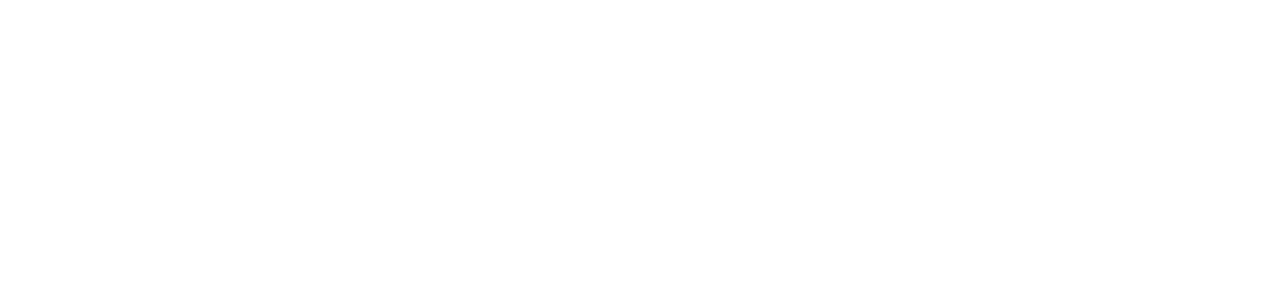
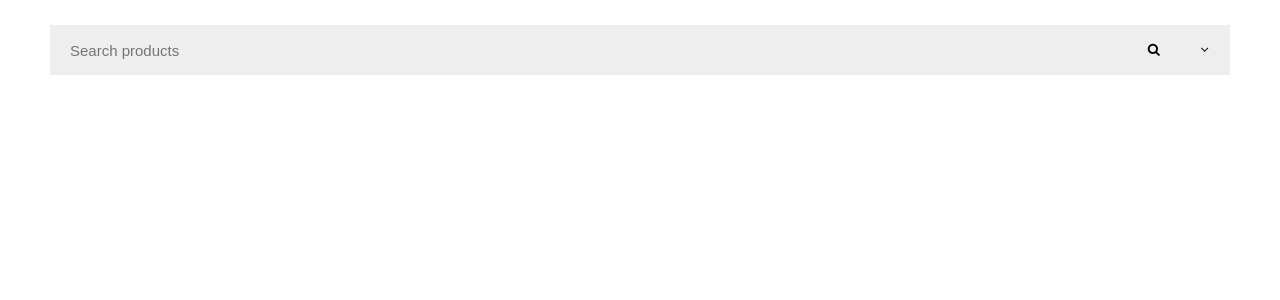
Before and after one commit to megashrieks/online-shopping-portal, a React (Create React App) app: page / in a window 1280 px wide. Shown: the top 300 px of the page. Built offline with nearby package versions, Linux system fonts and the light colour scheme.

Commit message:
Added the search component with dummy data.

```diff
--- a/public/index.html
+++ b/public/index.html
@@ -12,6 +12,7 @@
   <link rel="manifest" href="%PUBLIC_URL%/manifest.json">
   <link rel="shortcut icon" href="%PUBLIC_URL%/favicon.ico">
   <link href="https://fonts.googleapis.com/css?family=Roboto" rel="stylesheet">
+  <link href="https://stackpath.bootstrapcdn.com/font-awesome/4.7.0/css/font-awesome.min.css" rel="stylesheet">
   <!--
       Notice the use of %PUBLIC_URL% in the tags above.
       It will be replaced with the URL of the `public` folder during the build.
--- a/src/buttons.css
+++ b/src/buttons.css
@@ -14,9 +14,51 @@
 	letter-spacing: 2px;
 	cursor: pointer;
 }
+.btn.small {
+	min-width: 0;
+	padding: 0 20px;
+	line-height: 50px;
+	height: 50px;
+	border-radius: 0;
+}
+.btn.white {
+	background: white;
+}
+.btn.white:hover,
+.btn.white:active,
+.btn.white:focus,
+.btn.white.active {
+	background: #eee;
+}
+.btn.grey {
+	background: #eee;
+}
+.btn.grey:hover,
+.btn.grey:active,
+.btn.grey:focus,
+.btn.grey.active {
+	background: #ccc;
+}
+.btn.blue {
+	background: rgb(0, 0, 250);
+	color: #fff;
+}
+.btn.blue:hover,
+.btn.blue:active,
+.btn.blue:focus,
+.btn.blue.active {
+	background: rgb(0, 0, 200);
+}
+.btn.no-shadow:hover,
+.btn.no-shadow:active,
+.btn.no-shadow:focus,
+.btn.no-shadow.active {
+	box-shadow: none;
+}
 .btn:hover,
 .btn:active,
-.btn:focus {
+.btn:focus,
+.btn.active {
 	background: #fff;
 	box-shadow: 0 5px 10px rgba(0, 0, 0, 0.1);
 }
@@ -27,7 +69,8 @@
 
 .btn-submit:hover,
 .btn-submit:active,
-.btn-submit:focus {
+.btn-submit:focus,
+.btn-submit.active {
 	box-shadow: 0 5px 5px rgba(56, 56, 255, 0.4);
 	background: linear-gradient(45deg, rgb(50, 50, 220), rgb(120, 120, 255));
 }
--- /dev/null
+++ b/src/components/Dashboard/Dashboard.js
@@ -0,0 +1,25 @@
+import React, { Component } from "react";
+import SearchComponent from "./SearchComponent/SearchComponent";
+import SearchResults from "./SearchResults/SearchResults";
+export default class Dashboard extends Component {
+	state = {
+		search: "",
+		showResults: false
+	};
+	search = obj => {
+		this.setState({
+			search: obj.value,
+			showResults: true
+		});
+	};
+	render() {
+		return (
+			<div className="dashboard-component">
+				<SearchComponent onSearch={this.search} />
+				{this.state.showResults && (
+					<SearchResults keyword={this.state.search} />
+				)}
+			</div>
+		);
+	}
+}
--- /dev/null
+++ b/src/components/Dashboard/SearchComponent/SearchComponent.css
@@ -0,0 +1,39 @@
+.search-component {
+	width: 100%;
+	height: auto;
+	padding: 25px 50px;
+	box-sizing: border-box;
+}
+.search-wrapper {
+	display: flex;
+}
+input.search-field {
+	transition: 0.3s width;
+	height: 50px;
+	width: 50%;
+	padding: 0;
+	margin: 0;
+	border: 0;
+	background: #eee;
+	outline: none;
+	padding: 10px;
+	box-sizing: border-box;
+	padding-left: 20px;
+	font-size: 15px;
+}
+.search-component:hover .search-field,
+.search-component.control-active .search-field,
+input.search-field:active,
+input.search-field:focus,
+.search-field:not([value=""]) {
+	width: 100%;
+}
+.search-component .controls {
+	width: 100%;
+	height: auto;
+	padding: 25px 50px;
+	/* border: 1px solid #ccc; */
+	border-top: 0;
+	box-shadow: 0 3px 15px rgba(0, 0, 0, 0.1);
+	box-sizing: border-box;
+}
--- /dev/null
+++ b/src/components/Dashboard/SearchComponent/SearchComponent.js
@@ -0,0 +1,63 @@
+import React, { Component } from "react";
+import "./SearchComponent.css";
+export default class SearchComponent extends Component {
+	state = {
+		val: "",
+		controls: false,
+		controlValues: {}
+	};
+	changeVal = ({ target: { value } }) => {
+		this.setState({
+			val: value
+		});
+	};
+	toggleControls = () => {
+		this.setState(prevState => ({
+			controls: !prevState.controls
+		}));
+	};
+	search = () => {
+		this.props.onSearch({
+			value: this.state.val,
+			controls: this.state.controlValues
+		});
+	};
+	render() {
+		return (
+			<div
+				className={
+					"search-component" +
+					(this.state.controls ? " control-active" : "")
+				}
+			>
+				<div className="search-wrapper">
+					<input
+						className="search-field"
+						type="text"
+						value={this.state.val}
+						onChange={this.changeVal}
+						placeholder="Search products"
+					/>
+					<button
+						className="btn small grey no-shadow"
+						onClick={this.search}
+					>
+						<i className="fa fa-search" />
+					</button>
+					<button
+						className={
+							"btn small grey no-shadow" +
+							(this.state.controls ? " active" : "")
+						}
+						onClick={this.toggleControls}
+					>
+						<i className="fa fa-angle-down" />
+					</button>
+				</div>
+				{this.state.controls && (
+					<div className="controls">controls</div>
+				)}
+			</div>
+		);
+	}
+}
--- /dev/null
+++ b/src/components/Dashboard/SearchResults/SearchItem/SearchItem.css
@@ -0,0 +1,37 @@
+.search-item {
+	width: 100%;
+	padding: 10px;
+	box-sizing: border-box;
+	box-shadow: 0 0 10px rgba(0, 0, 0, 0.1);
+	display: flex;
+	margin: 15px 0;
+}
+a.search-item {
+	text-decoration: none;
+	color: inherit;
+}
+.search-item .image {
+	min-width: 125px;
+	max-width: 125px;
+	min-height: 150px;
+	margin-right: 15px;
+}
+.search-item .image img {
+	width: 100%;
+	height: 100%;
+}
+.search-item .details .title {
+	font-size: 24px;
+	margin: 10px 0;
+}
+.search-item .details .item-details {
+	font-size: 14px;
+	color: #888;
+	word-break: break-word;
+	margin: 15px 0;
+}
+.item-price,
+.rating {
+	font-size: 14px;
+	margin: 5px 0;
+}
--- /dev/null
+++ b/src/components/Dashboard/SearchResults/SearchItem/SearchItem.js
@@ -0,0 +1,23 @@
+import React, { Component } from "react";
+import { Link } from "react-router-dom";
+import "./SearchItem.css";
+export default class SearchItem extends Component {
+	render() {
+		let item = this.props.item;
+		return (
+			<Link className="search-item" to={"/products/" + item.pid}>
+				<div className="image">
+					<img src={item.image} alt={"image of " + item.title} />
+				</div>
+				<div className="details">
+					<div className="title">{item.title}</div>
+					<div className="item-details">{item.details}</div>
+					<div className="item-price">
+						Price : {item.price} <i className="fa fa-rupee" />
+					</div>
+					<div className="rating">Ratings : {item.rating} / 5.0</div>
+				</div>
+			</Link>
+		);
+	}
+}
--- /dev/null
+++ b/src/components/Dashboard/SearchResults/SearchResults.css
@@ -0,0 +1,7 @@
+.search-results {
+	padding: 25px 50px;
+	box-sizing: border-box;
+}
+.status-search {
+	padding-bottom: 20px;
+}
--- /dev/null
+++ b/src/components/Dashboard/SearchResults/SearchResults.js
@@ -0,0 +1,41 @@
+import React, { Component } from "react";
+import "./SearchResults.css";
+import SearchItem from "./SearchItem/SearchItem";
+export default class SearchResults extends Component {
+	state = {
+		result: [
+			{
+				title: "King size water bed",
+				details: `King size water beds.
+                 contains water inside water bed 2 ppl can fit inside,
+                 2 ppl can fit outside`,
+				price: 2500,
+				stock: 7,
+				rating: 4,
+				pid: 1,
+				image:
+					"https://i.pinimg.com/originals/7f/89/db/7f89dbec476c069cc2d33ed94925ea05.jpg"
+			}
+		],
+		scrollset: 10,
+		offset: 0
+	};
+	render() {
+		let list = null;
+		if (this.state.result.length === 0)
+			if (this.props.keyword === "") list = "Enter a keyword to search";
+			else list = "No result was found";
+		else
+			list = this.state.result.map((element, index) => {
+				return <SearchItem item={element} key={"item-" + index} />;
+			});
+		return (
+			<div className="search-results">
+				<div className="status-search">
+					Showing 1 of 1000 for search "{this.props.keyword}"
+				</div>
+				<div className="search-list">{list}</div>
+			</div>
+		);
+	}
+}
--- a/src/components/Login/Login.js
+++ b/src/components/Login/Login.js
@@ -33,6 +33,7 @@
 			this.setState({
 				loading: true
 			});
+			source = CancelToken.source();
 			axios
 				.post(
 					"http://localhost:5000/login",
--- a/src/components/Main/Main.js
+++ b/src/components/Main/Main.js
@@ -1,12 +1,14 @@
 import React, { Component, Fragment } from "react";
 import { Route, Switch } from "react-router-dom";
 import Login from "../Login/Login";
+import Dashboard from "../Dashboard/Dashboard";
 export default class Main extends Component {
 	render() {
 		return (
 			<Fragment>
 				<Switch>
 					<Route path="/login" component={Login} />
+					<Route path="/" component={Dashboard} />
 				</Switch>
 			</Fragment>
 		);
```
Lines whose indentation alone changed are shown as unchanged.
